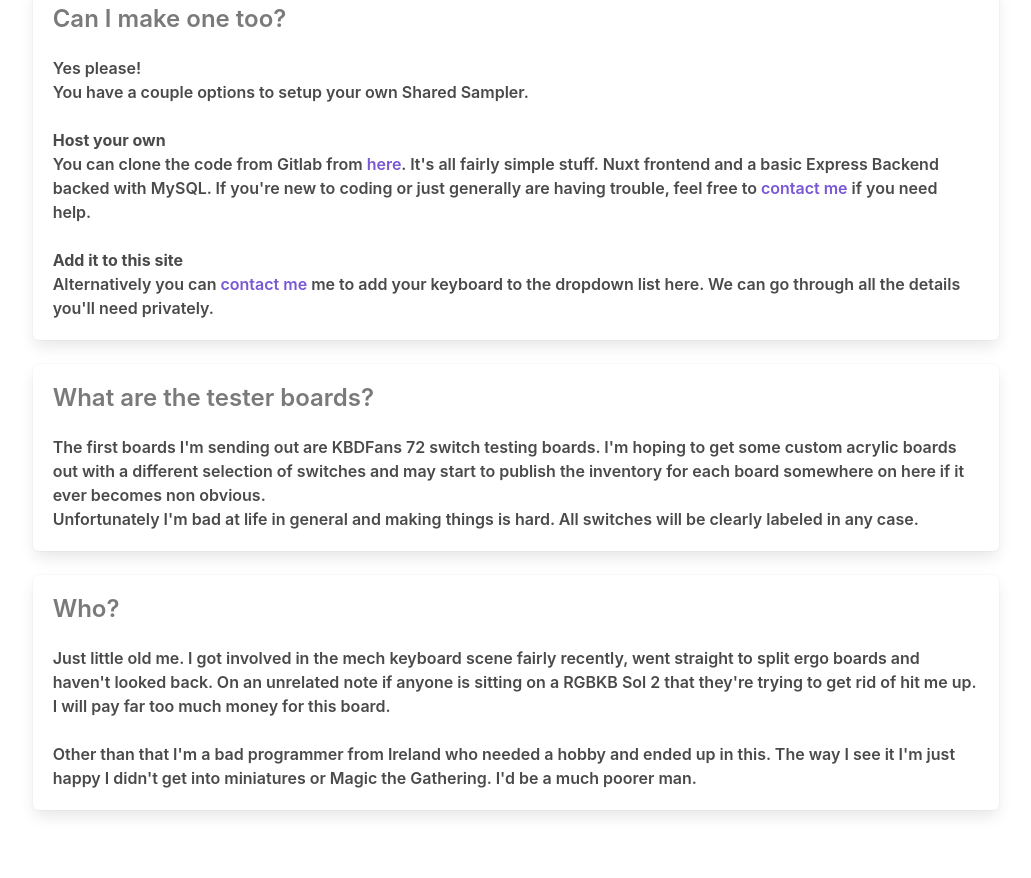
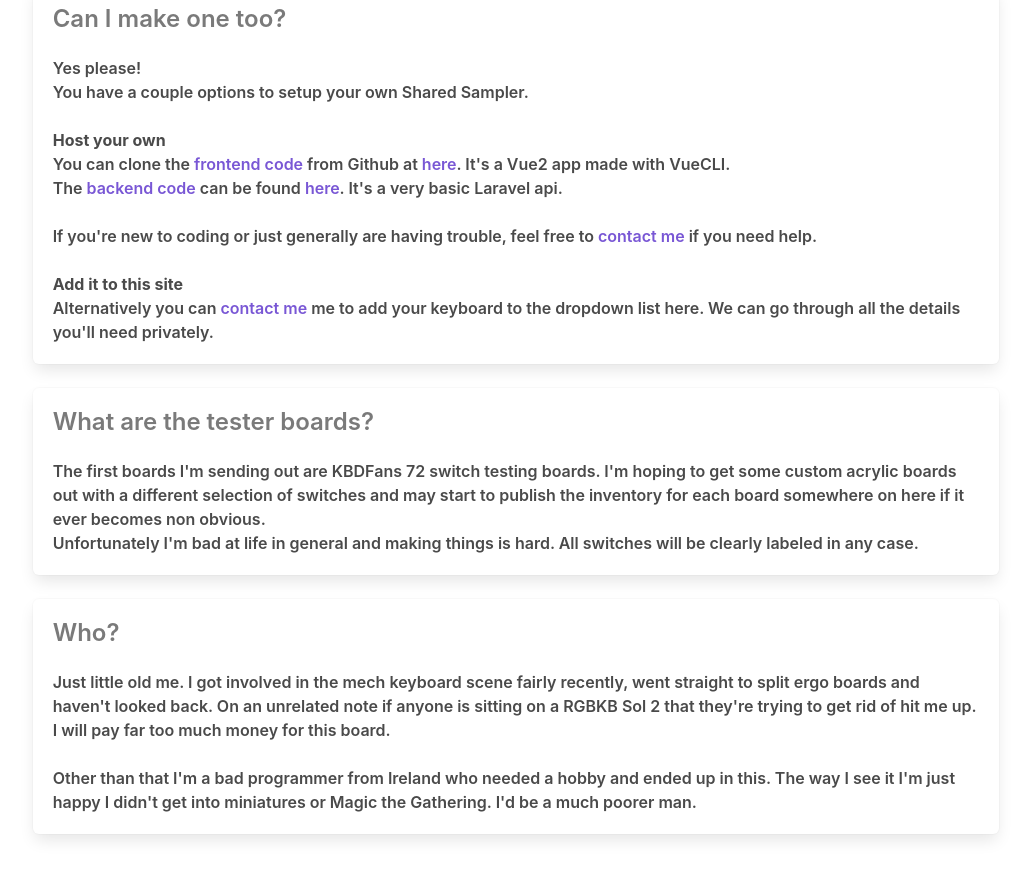
Before and after one commit to DylanHobbs/switchsampler-spa, a Vue app: page /about in a window 1280 px wide. Shown: the part 1261-2139 px from the top of the page, without its empty margins (124-1155 px from the left). Built offline with nearby package versions, Linux system fonts and the light colour scheme; no server answers.

Commit message:
Updating github links

```diff
--- a/src/views/About.vue
+++ b/src/views/About.vue
@@ -40,7 +40,9 @@
         <br />
         <br />Failing that, another possibility is to make a [giveaway] thread
         on
-        <a href="https://reddit.com/r/mechmarket">Reddit's /r/mechmarket</a>.
+        <a
+          href="https://reddit.com/r/mechmarket"
+        >Reddit's /r/mechmarket</a>.
         <br />
         <a
           href="https://www.reddit.com/r/mechmarket/comments/hizb7n/giveaway_free_starter_mechanical_keyboard_to/"
@@ -72,7 +74,7 @@
         method.
         <br />
         <br />If you've received a package from a ghost and no code was included
-        <router-link to="Contact">contact me</router-link> and we can
+        <router-link to="Contact">contact me </router-link>and we can
         reset it.
       </p>
       <br />
@@ -95,13 +97,22 @@
 
       <p class="has-text-weight-bold">Host your own</p>
       <p class="has-text-weight-semibold">
-        You can clone the code from Gitlab from
+        You can clone the <a
+          href="https://github.com/DylanHobbs/switchsampler-spa"
+        >frontend code</a> from Github at
         <a
-          href="https://gitlab.com/dylanhobbs/switch-sampler-frontend"
-        >here</a>. It's all fairly simple stuff. Nuxt frontend and a basic Express
-        Backend backed with MySQL. If you're new to coding or just generally are
+          href="https://github.com/DylanHobbs/switchsampler-spa"
+        >here</a>. It's a Vue2 app made with VueCLI.
+        <br />The
+        <a href="https://github.com/DylanHobbs/switchsampler-api">backend code</a>
+        can be found
+        <a href="https://github.com/DylanHobbs/switchsampler-api">here</a>.
+        It's a very basic Laravel api.
+        <br>
+        <br>
+        If you're new to coding or just generally are
         having trouble, feel free to
-        <router-link to="Contact">contact me</router-link> if you need
+        <router-link to="Contact">contact me </router-link>if you need
         help.
       </p>
 
@@ -109,7 +120,7 @@
       <p class="has-text-weight-bold">Add it to this site</p>
       <p class="has-text-weight-semibold">
         Alternatively you can
-        <router-link to="Contact">contact me</router-link> me to add
+        <router-link to="Contact">contact me </router-link>me to add
         your keyboard to the dropdown list here. We can go through all the
         details you'll need privately.
       </p>
```
